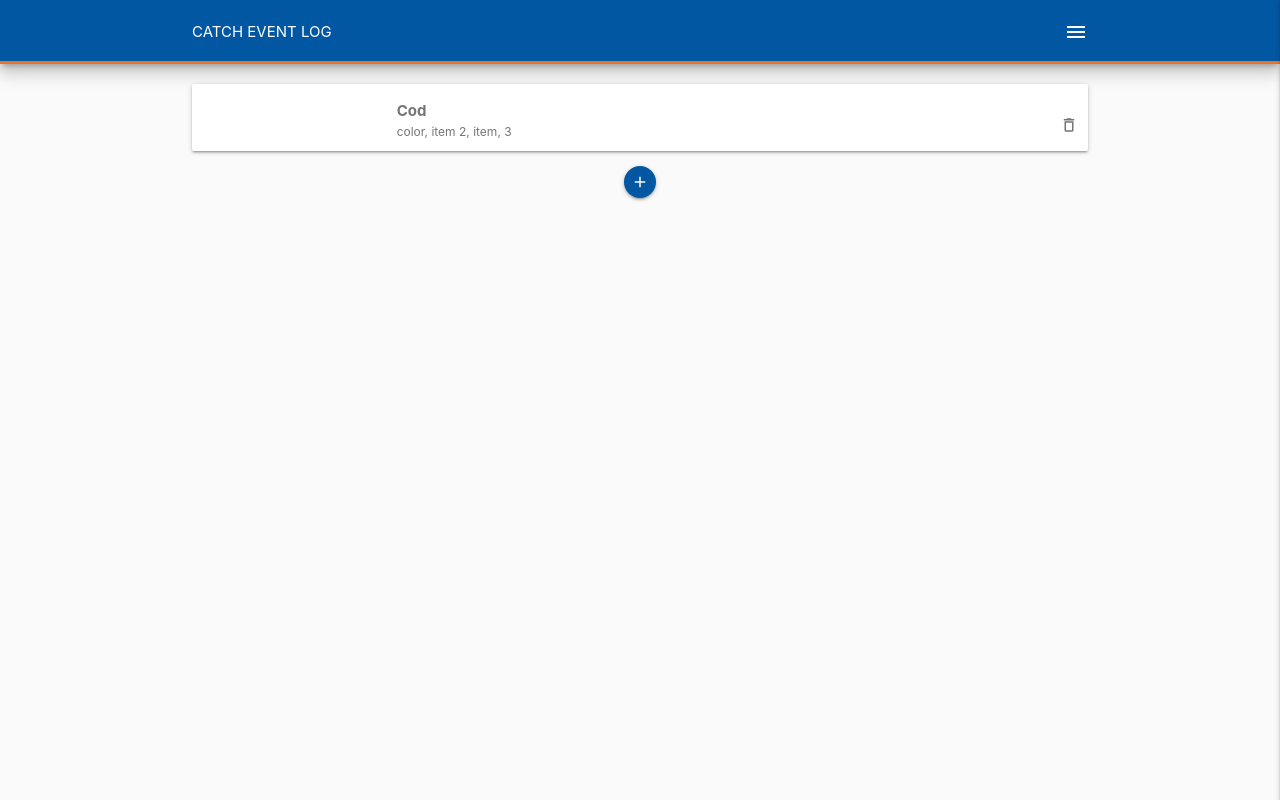
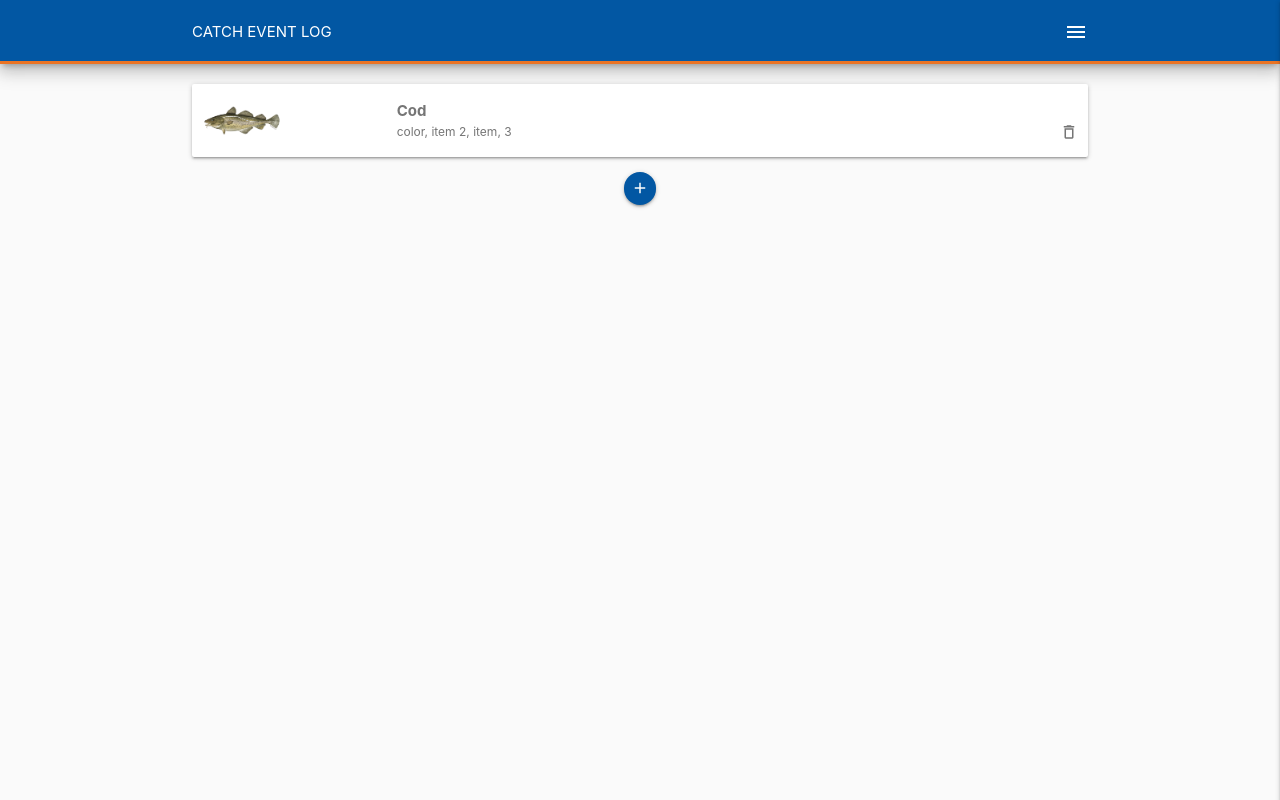
Before and after one commit to JLee2021/dis-pwa-final, a plain HTML site: page index.html in a window 1280 px wide. Drawn offline with Linux system fonts and the light colour scheme.

Commit message:
adding cod image

```diff
--- a/css/styles.css
+++ b/css/styles.css
@@ -34,7 +34,7 @@ nav .sidenav-trigger {
 }
 .catch img {
   grid-area: image;
-  max-width: 60px;
+  max-width: 80px;
 }
 .catch-details {
   grid-area: details;
--- a/index.html
+++ b/index.html
@@ -43,7 +43,7 @@
     <!-- catch -->
     <div class="catchs container grey-text text-darken-1">
       <div class="card-panel catch white row">
-        <!-- <img src="/img/..." alt="fish thumb" /> -->
+        <img src="/img/cod.png" alt="fish thumb" />
         <div class="catch-details">
           <div class="catch-name">Cod</div>
           <div class="catch-characteristics">color, item 2, item, 3</div>
```
Also changed, not shown: img/cod.png (added).
